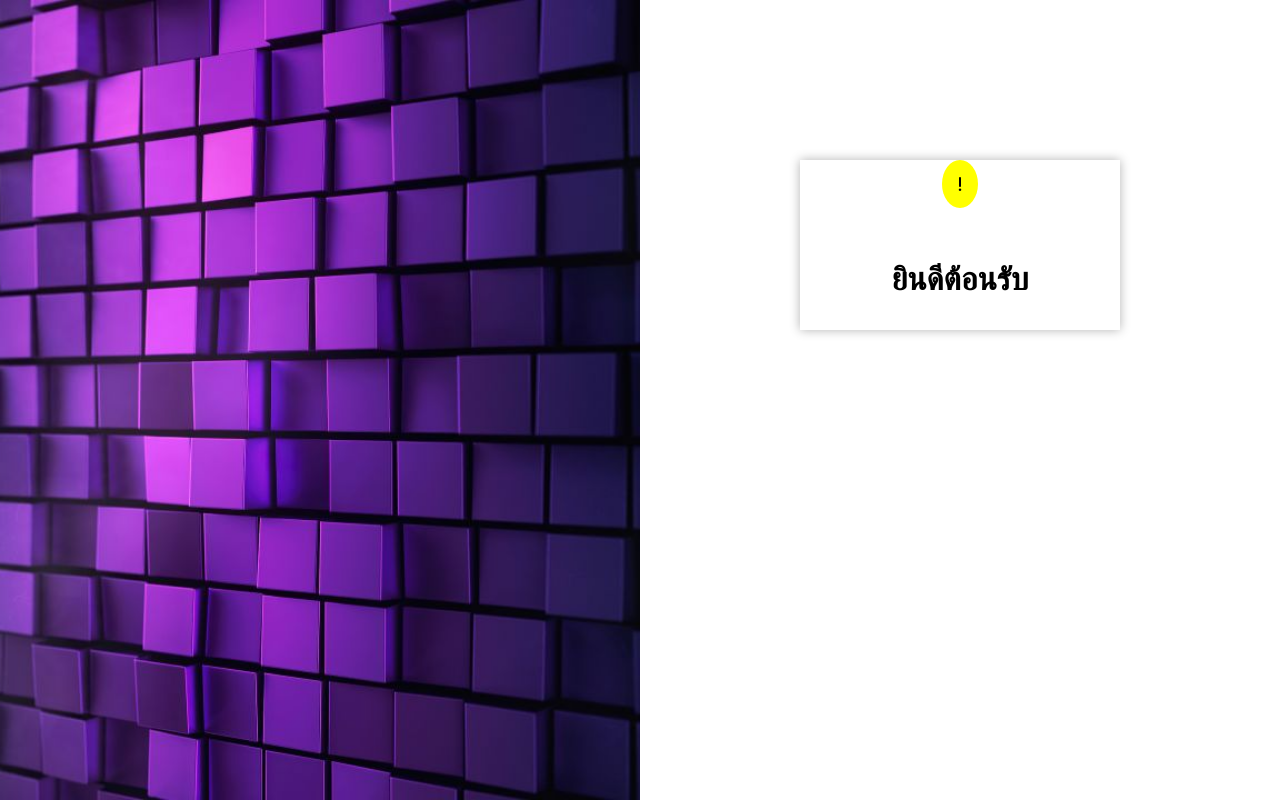
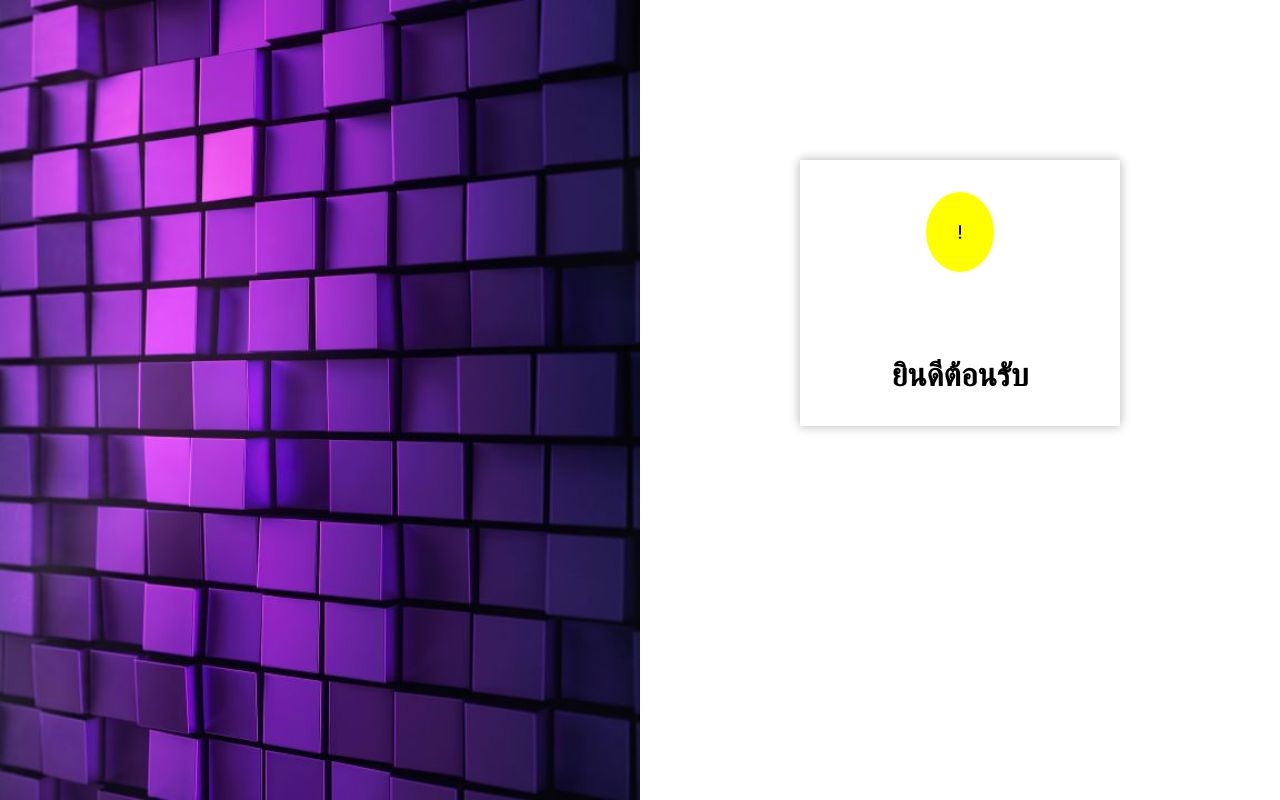
Before and after one commit to Thanason-NewDev/PEA-Auction-System, a plain HTML site: page html/login.html in a window 1280 px wide. Drawn offline with Linux system fonts and the light colour scheme.

Commit message:
Update login.html

```diff
--- a/html/login.html
+++ b/html/login.html
@@ -8,7 +8,7 @@
     <div class="purple-half"></div>
     <div class="right-half">
       <div style="text-align: center; margin: 25%; align-items: center;height: fit-content; box-shadow: 0 0 10px rgba(0 0 0 / 30%);">
-        <i class="fa-solid fa-exclamation" style="text-align: center; color: black; background-color: yellow; border-radius: 50%; padding: 5%; size: 16px;"></i>
+        <i class="fa-solid fa-exclamation" style="text-align: center; color: black; background-color: yellow; margin: 10%; size: 20%; padding: 10%; border-radius: 50%;"></i>
         <h1 style="text-align: center; padding: 10%;">ยินดีต้อนรับ</h1>
 
       </div>
```
